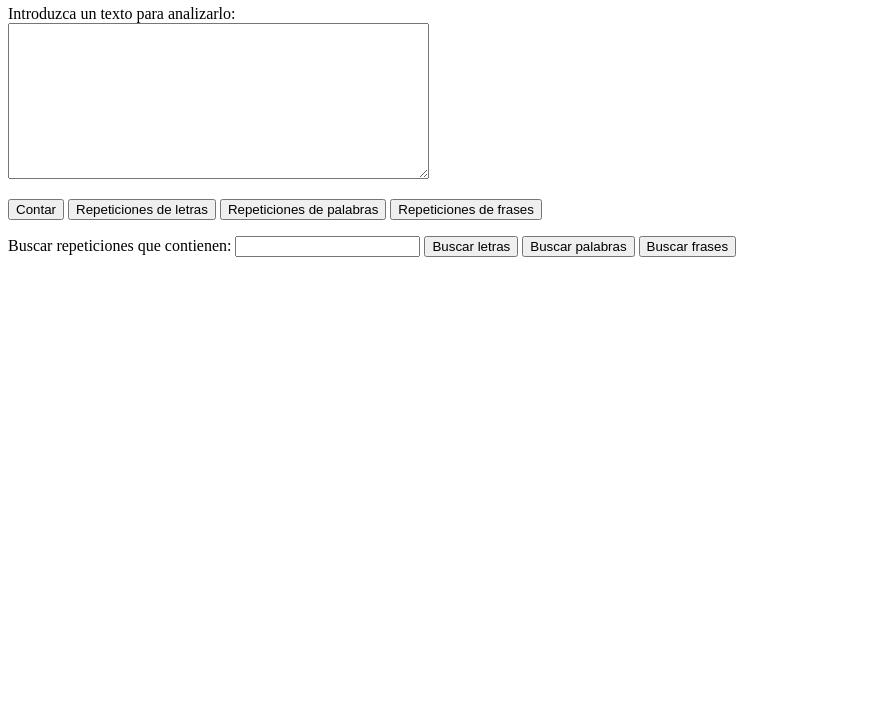
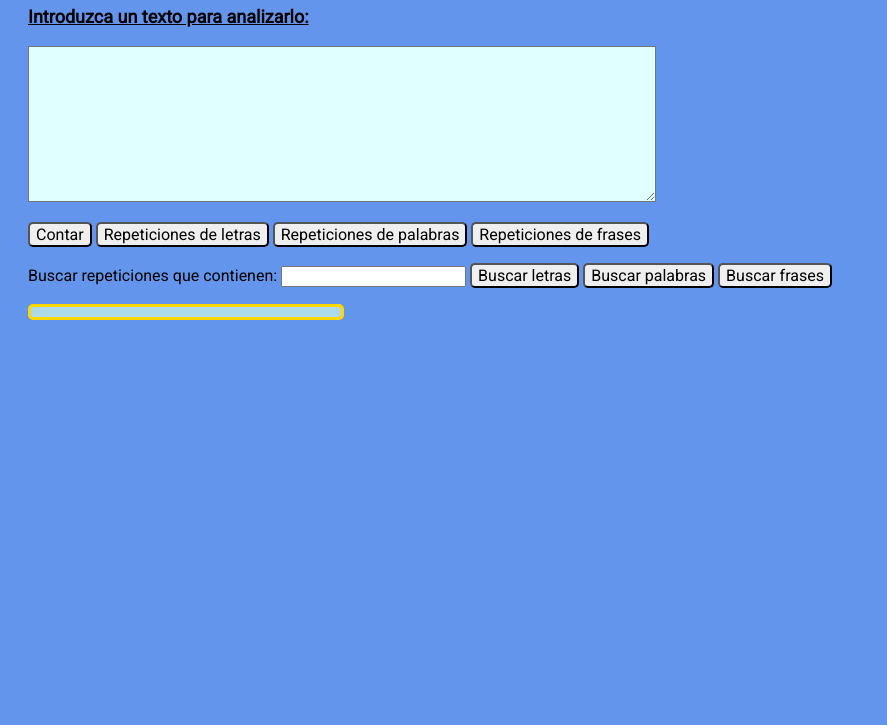
Before and after one commit to Davidoff2103/Practica07_CifrasYLetras, a website: page index.html in a window 1280 px wide. Shown: the part 75-800 px from the top of the page, without its empty margins (0-887 px from the left). Drawn offline with Linux system fonts and the light colour scheme.

Commit message:
Implementando todas las funciones y dando estilo.

```diff
--- /dev/null
+++ b/estilo.css
@@ -0,0 +1,37 @@
+html{
+    background-color: cornflowerblue;
+    margin-left: 20px;
+    font-family: 'Roboto', sans-serif;
+}
+textarea {
+    width: 50%;
+    font-family: 'Roboto', sans-serif;
+    background-color: lightcyan;
+}
+textarea:hover{
+    background-color:antiquewhite;
+}
+button{
+    border-radius: 5px;
+    font-size: medium;
+    font-family: 'Roboto', sans-serif;
+}
+button:hover{
+    background-color: orange;
+}
+#search:hover{
+    background-color: antiquewhite;
+}
+#intro{
+    margin: 0;
+    font-size: large;
+}
+#view{
+    font-family: 'Roboto', sans-serif;
+    border-radius: 5px;
+    border: 3px solid gold;
+    background: lightblue;
+    height: 80 px;
+    width: 300px;
+    padding: 5px;
+}
--- a/index.html
+++ b/index.html
@@ -1,5 +1,9 @@
 <!DOCTYPE html><html>
 <head><meta charset="UTF-8">
+<title>Cifras y letras</title>
+<link type="text/css" rel="stylesheet" href="estilo.css">
+<link rel="preconnect" href="https://fonts.gstatic.com">
+<link href="https://fonts.googleapis.com/css2?family=Roboto&display=swap" rel="stylesheet">
 <script type="text/javascript" source="stopwords-es.json"></script>
 <script type="text/javascript">
   const getById = id => document.getElementById(id);
@@ -187,7 +191,7 @@
 <body>
 <h1>Análisis de texto</h1>
 
-Introduzca un texto para analizarlo:<br>
+<p id="intro"> <strong><u>Introduzca un texto para analizarlo:</u></strong></p><br>
 <textarea rows=10 cols=50 id="text" name="text"></textarea>
 <p>
   <button class="count" >Contar</button><!-- TODO-->
```
